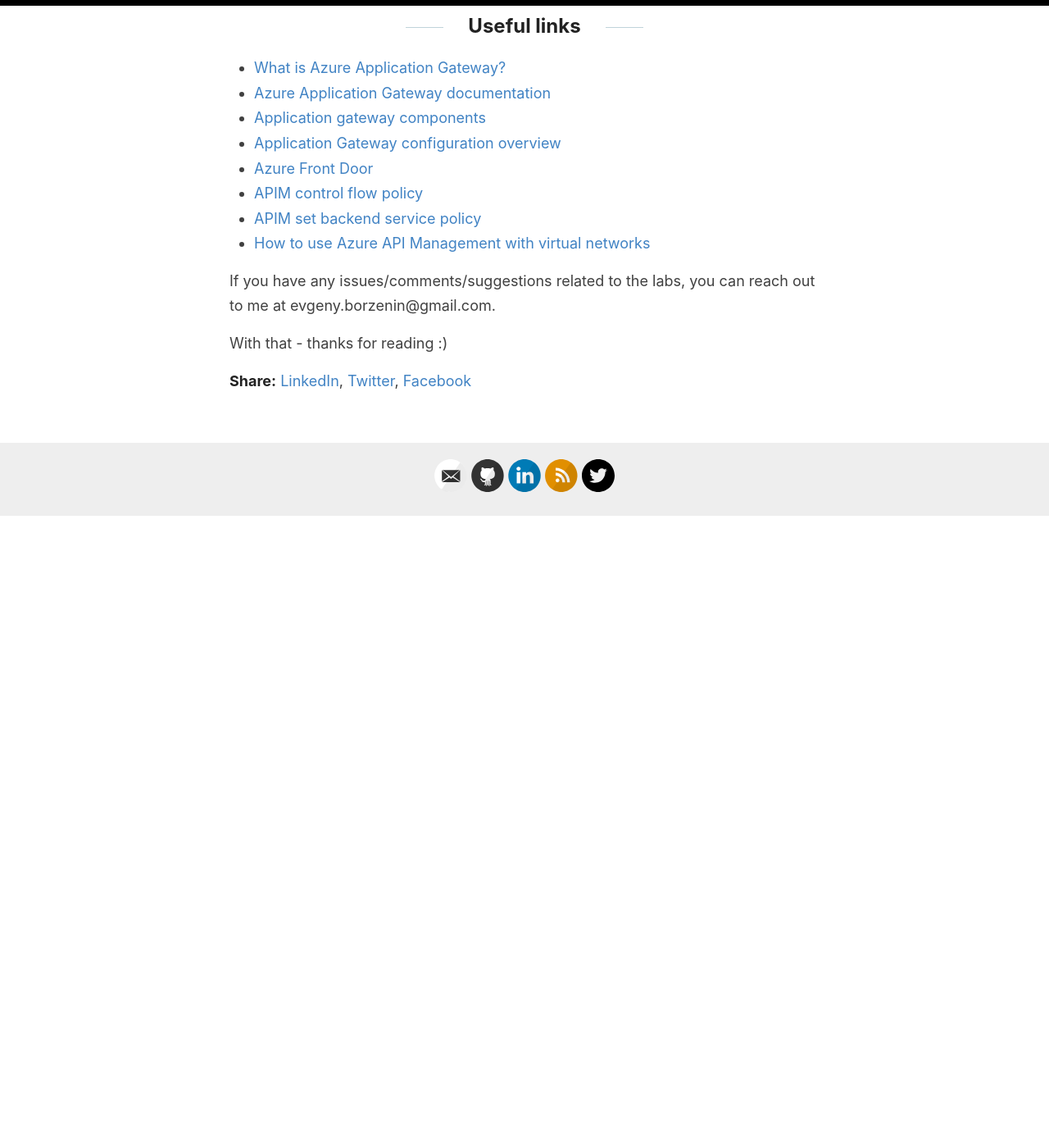
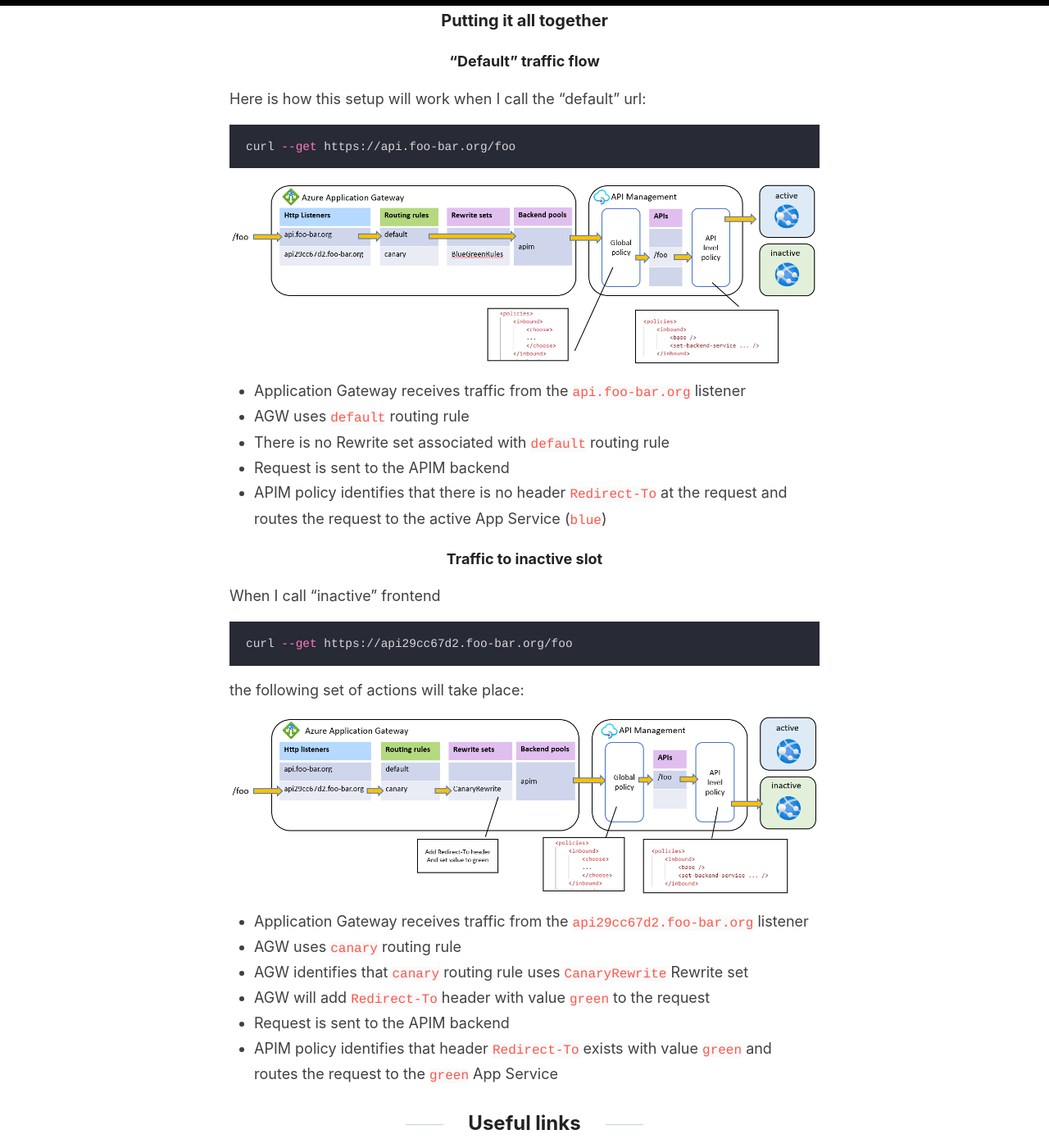
Before and after one commit to evgenyb/evgenyb.github.io, a Jekyll site: the page built from _posts/2020-11-05-blue-green-azure-application-gateway.md, in a window 1280 px wide and 1400 px high, scrolled down 5243 px. Shown: the whole window at 82% size. Built offline with Jekyll 4.4.1, drawn with Linux system fonts in a browser that asks for light colours; before the commit the page ends 5873 px from its top, so only the background shows below that.

Commit message:
Working with content

````diff
--- a/_posts/2020-11-05-blue-green-azure-application-gateway.md
+++ b/_posts/2020-11-05-blue-green-azure-application-gateway.md
@@ -75,6 +75,43 @@
 
 At the API Management side I need to implement a `choose` policy that checks if requests contain `Redirect-To` header, and if so, use `set-backend-service` policy to redirect the incoming request to the `green` slot.
 
+### Putting it all together
+
+#### "Default" traffic flow
+
+Here is how this setup will work when I call the "default" url:
+
+```bash
+curl --get https://api.foo-bar.org/foo
+```
+
+![flow](/images/2020-11-05-active-flow.png)
+
+* Application Gateway receives traffic from the `api.foo-bar.org` listener
+* AGW uses `default` routing rule
+* There is no Rewrite set associated with `default` routing rule
+* Request is sent to the APIM backend
+* APIM policy identifies that there is no header `Redirect-To` at the request and routes the request to the active App Service (`blue`)
+
+#### Traffic to inactive slot
+
+When I call "inactive" frontend
+
+```bash
+curl --get https://api29cc67d2.foo-bar.org/foo
+```
+
+the following set of actions will take place:
+
+![flow](/images/2020-11-05-inactive-flow.png)
+
+* Application Gateway receives traffic from the `api29cc67d2.foo-bar.org` listener
+* AGW uses `canary` routing rule
+* AGW identifies that `canary` routing rule uses `CanaryRewrite` Rewrite set
+* AGW will add `Redirect-To` header with value `green` to the request
+* Request is sent to the APIM backend
+* APIM policy identifies that header `Redirect-To` exists with value `green` and routes the request to the `green` App Service
+
 ## Useful links
 
 * [What is Azure Application Gateway?](https://docs.microsoft.com/en-us/azure/application-gateway/overview?WT.mc_id=AZ-MVP-5003837)
````
Also changed, not shown: images/2020-11-05-active-flow.png (added), images/2020-11-05-inactive-flow.png (added).
